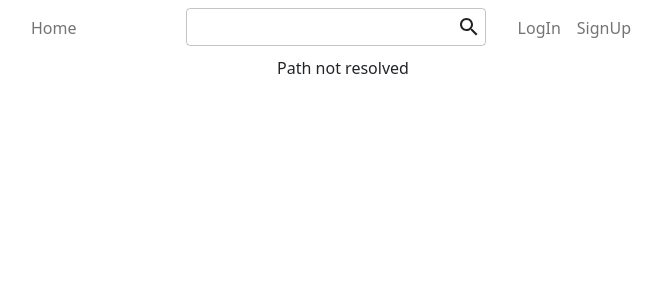
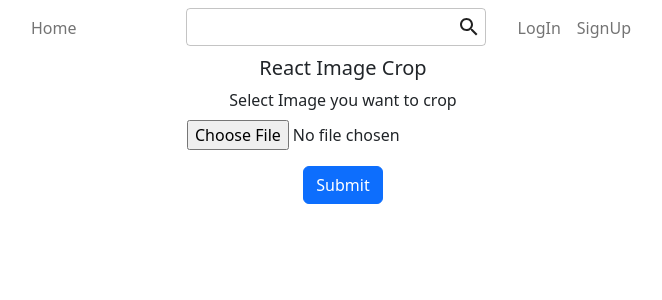
Before and after one commit to TeemuTallskog/ReactProject, a React (Create React App) app: page /ImageCrop in a window 1280 px wide. Shown: the top 300 px of the page, without its empty margins (297-959 px from the left). Built offline with nearby package versions, Linux system fonts and the light colour scheme.

Commit message:
post navigation fixes

```diff
--- a/package.json
+++ b/package.json
@@ -23,6 +23,7 @@
     "react": "^18.2.0",
     "react-bootstrap": "^2.5.0",
     "react-dom": "^18.2.0",
+    "react-image-crop": "^10.0.7",
     "react-scripts": "5.0.1",
     "web-vitals": "^2.1.4"
   },
--- a/src/App.js
+++ b/src/App.js
@@ -7,6 +7,7 @@ import NavigationBar from "./components/NavigationBar";
 import {BrowserRouter, Route, Routes} from "react-router-dom";
 import PostPage from "./components/PostPage";
 import MyAccount from "./components/MyAccount";
+import ProfileImageCrop from "./components/ProfileImageCrop";
 
 
 function App() {
@@ -20,6 +21,7 @@ function App() {
                       <Route path='SignUpForm' element={<SignUpForm/>}/>
                       <Route path='Post' element={<PostPage/>}/>
                       <Route path='MyAccount' element={<MyAccount/>}/>
+                      <Route path='ImageCrop' element={<ProfileImageCrop/>}/>
                       <Route path="*" element={<p>Path not resolved</p>} />
               </Routes>
           </BrowserRouter>
--- a/src/Server/server.js
+++ b/src/Server/server.js
@@ -318,6 +318,11 @@ app.get("/myFollows", urlencodedParser, (req, res)=>{
     })();
 })
 
+app.post("/upload/profile_img", urlencodedParser, (req, res) =>{
+    const user = verifyJWT(req,res);
+    if(!user) return;
+})
+
 app.listen(port, () => {
     console.log(`App listening on port http://localhost:${port}`)
 })
--- a/src/components/Post.js
+++ b/src/components/Post.js
@@ -55,7 +55,7 @@ function Post(post){
                 <Row style={{width: '50%', margin: 'auto', padding: '0'}}>
                     <Col>
                         <button className='button' onClick={() => navigate({
-                            pathname: 'Post',
+                            pathname: '/Post',
                             search: `?${createSearchParams({post_id: post.post.post_id})}`
                         })}><ChatBubbleOutlineIcon/></button>
                         <p>{post.post.reply_count}</p>
--- a/src/components/PostForm.js
+++ b/src/components/PostForm.js
@@ -46,7 +46,7 @@ function PostForm(props) {
             })
             if(response.status === 202){
                 console.log("Success");
-                event.target.submit();
+                window.location.reload(false);
             }
             if(response.status === 401){
                 setErrors({
--- a/src/components/PostPage.js
+++ b/src/components/PostPage.js
@@ -9,6 +9,7 @@ function PostPage() {
     const [post, setPost] = useState();
     const [replies, setReplies] = useState([]);
 
+    useEffect(() =>{
         const fetchPost = function(){
             (async() =>{
                 const response = await axios.get('http://localhost:8080/post',{
@@ -39,11 +40,9 @@ function PostPage() {
                 }
             })().catch(err => console.log(err));
         }
-
-    useEffect(() =>{
         fetchPost();
         fetchReplies();
-    }, );
+    },[searchParams]);
 
     const generateReplies = replies.map((item) => {
         return <Post post={item} key={item.post_id}/>
--- /dev/null
+++ b/src/components/ProfileImageCrop.js
@@ -0,0 +1,101 @@
+import {useState} from "react";
+import ReactCrop from 'react-image-crop';
+import 'react-image-crop/dist/ReactCrop.css';
+import {Form, Button, Container} from "react-bootstrap";
+
+function ProfileImageCrop() {
+    const [srcImg, setSrcImg] = useState(null);
+    const [image, setImage] = useState(null);
+    const [crop, setCrop] = useState({aspect: 1 / 1});
+    const [result, setResult] = useState(null);
+
+    const handleImage = async (event) => {
+        console.log(event.target.files[0]);
+        console.log(srcImg);
+        const url = URL.createObjectURL(event.target.files[0])
+        console.log(url);
+        setSrcImg(url);
+        console.log(srcImg);
+        console.log(event.target.files[0]);
+    };
+
+    const getCroppedImg = async () => {
+        console.log(image);
+        try {
+            const canvas = document.createElement("canvas");
+            const scaleX = image.naturalWidth / image.width;
+            const scaleY = image.naturalHeight / image.height;
+            canvas.width = crop.width;
+            canvas.height = crop.height;
+            const ctx = canvas.getContext("2d");
+            ctx.drawImage(
+                image,
+                crop.x * scaleX,
+                crop.y * scaleY,
+                crop.width * scaleX,
+                crop.height * scaleY,
+                0,
+                0,
+                crop.width,
+                crop.height
+            );
+
+            const base64Image = canvas.toDataURL("image/jpeg", 1);
+            setResult(base64Image);
+            console.log(result);
+        } catch (e) {
+            console.log(e);
+            console.log("crop the image");
+        }
+    };
+
+    const handleSubmit = async (event) => {
+        event.preventDefault();
+        console.log(result);
+    }
+
+    return (
+        <Container className="container" fluid="md">
+            <h5 className="header">React Image Crop</h5>
+            <Form onSubmit={handleSubmit}>
+                <Form.Group className="mb-3" controlId="formBasicEmail">
+                    <Form.Label>Select Image you want to crop</Form.Label>
+                    <div>
+                        <input
+                            type="file"
+                            accept="image/*"
+                            onChange={handleImage}
+                        />
+                    </div>
+                    <div>
+                        {srcImg && (
+                            <div>
+                                <ReactCrop
+                                    style={{maxWidth: "50%"}}
+                                    src={srcImg}
+                                    onImageLoaded={setImage}
+                                    crop={crop}
+                                    onChange={setCrop}
+                                />
+                                <Button className="cropButton" onClick={getCroppedImg}
+                                >
+                                    crop
+                                </Button>
+                            </div>
+                        )}
+                        {result && (
+                            <div>
+                                <img src={result} alt="cropped"/>
+                            </div>
+                        )}
+                    </div>
+                </Form.Group>
+                <Button variant="primary" type="submit">
+                    Submit
+                </Button>
+            </Form>
+        </Container>
+    );
+}
+
+export default ProfileImageCrop;
```
Also changed, not shown: src/Server/create_database.txt, 1 other file (tests, documents, lock files or other folders). Lines whose indentation alone changed are shown as unchanged.
